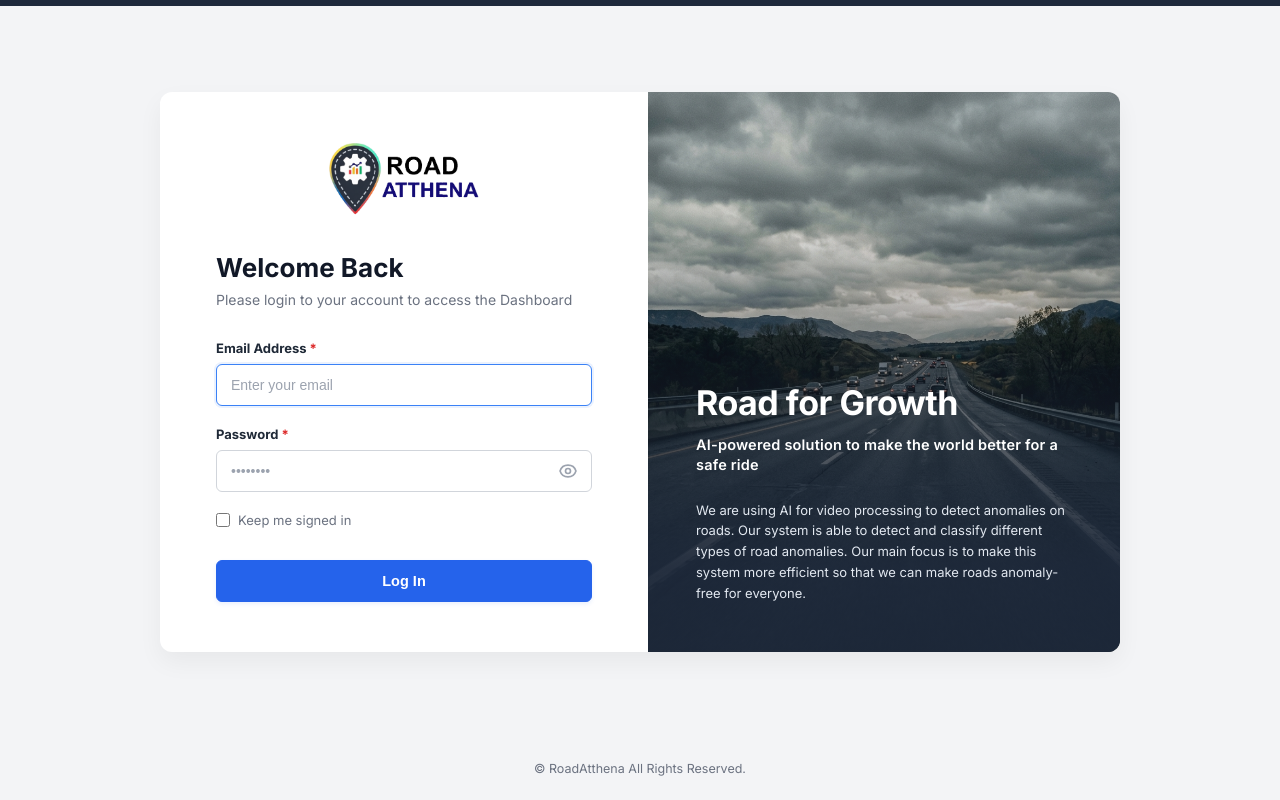
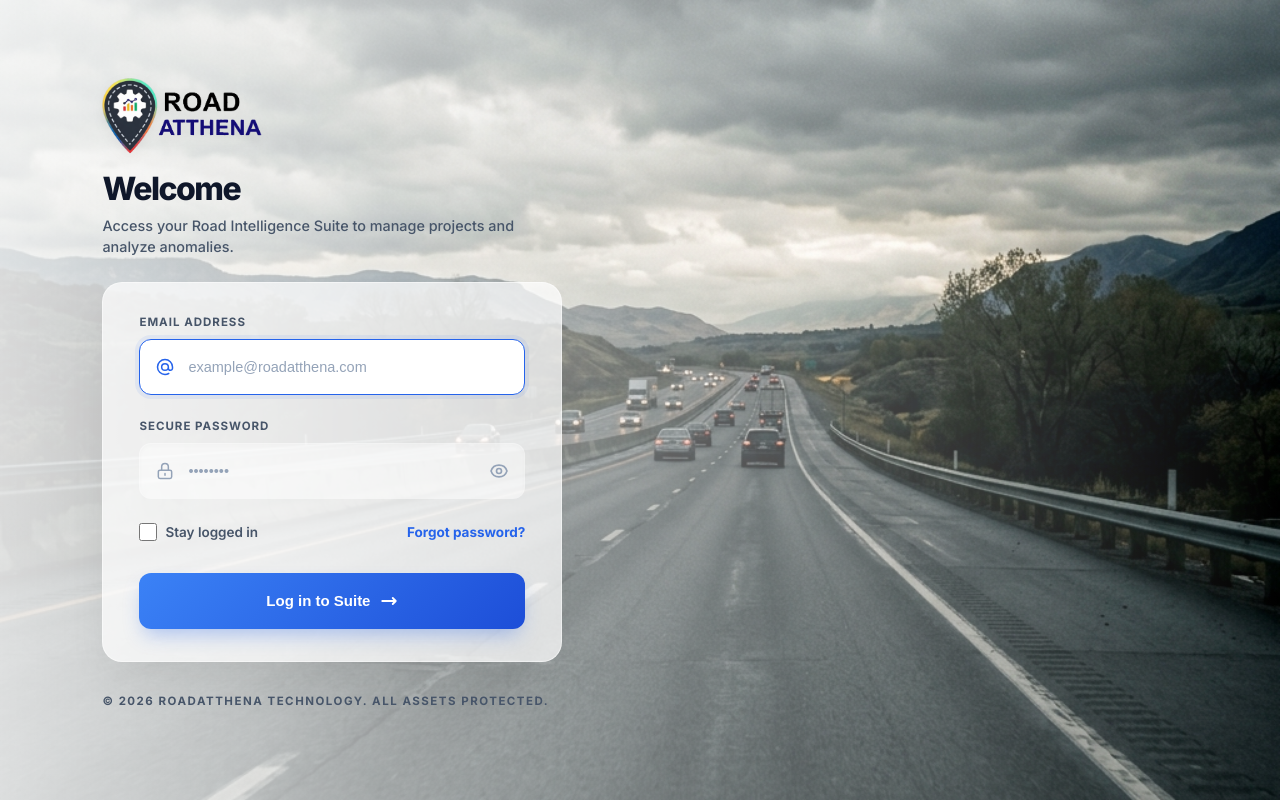
Before and after one commit to Yuvraj-pb23/RA-NEW, a Django app: page /dashboard/login/ in a window 1280 px wide. Run offline with Django 4.2, Linux system fonts and the light colour scheme; parts of the project's set-up code (start-up, migrations or seed data) failed here and were passed over.

Commit message:
Update UI elements for consistency and improve user experience in login and landing pages

```diff
--- a/backend/templates/dashboard/gis.html
+++ b/backend/templates/dashboard/gis.html
@@ -1166,7 +1166,7 @@
                 projects: 0, roads: 0, length: 0, orgUnits: 0,
                 byType: {
                     'NH': { count: 0, color: '#1d4ed8' },
-                    'SH': { count: 0, color: '#15803d' },
+                    'SH': { count: 0, color: '#3b82f6' },
                     'MDR': { count: 0, color: '#b45309' },
                     'ODR': { count: 0, color: '#7c3aed' },
                     'VR': { count: 0, color: '#0369a1' },
@@ -1434,7 +1434,7 @@
                             : [];
                         if (coords.length < 2) return;
 
-                        const colors = { NH: '#1d4ed8', SH: '#15803d', MDR: '#b45309', ODR: '#7c3aed', VR: '#0369a1' };
+                        const colors = { NH: '#1d4ed8', SH: '#3b82f6', MDR: '#b45309', ODR: '#7c3aed', VR: '#0369a1' };
                         const color = colors[r.road_type] || '#4f46e5';
                         const lengthDisplay = r.length ? parseFloat(r.length).toFixed(3) : (r.length_km ? parseFloat(r.length_km).toFixed(3) : '—');
                         const gpxBadge = r.gpx_file ? '<span style="background:#dbeafe;color:#1d4ed8;font-size:10px;padding:1px 6px;border-radius:4px;margin-left:4px;font-weight:600;">GPX</span>' : '';
--- a/backend/templates/dashboard/login.html
+++ b/backend/templates/dashboard/login.html
@@ -4,199 +4,266 @@
 <head>
     <meta charset="UTF-8">
     <meta name="viewport" content="width=device-width, initial-scale=1.0">
-    <title>Login — RoadAtthena</title>
+    <title>RoadAtthena Unified — Login</title>
     <link rel="preconnect" href="https://fonts.googleapis.com">
-    <link href="https://fonts.googleapis.com/css2?family=Inter:wght@400;500;600;700&display=swap" rel="stylesheet">
+    <link href="https://fonts.googleapis.com/css2?family=Inter:wght@400;500;600;700;800&display=swap" rel="stylesheet">
     <style>
-        * { box-sizing: border-box; margin: 0; padding: 0; }
+        :root {
+            --primary-blue: #2563eb;
+            --primary-blue-gradient: linear-gradient(135deg, #3b82f6 0%, #1d4ed8 100%);
+            --glass-bg: rgba(255, 255, 255, 0.72);
+            --glass-border: rgba(255, 255, 255, 0.45);
+            --text-dark: #0f172a;
+            --text-muted: #475569;
+        }
+
+        * { margin: 0; padding: 0; box-sizing: border-box; }
+
         body {
             font-family: 'Inter', sans-serif;
-            background: #f3f4f6;
             min-height: 100vh;
+            color: var(--text-dark);
+            background: #000 url('{% static "img/highway_bg.png" %}') center/cover no-repeat fixed;
             display: flex;
-            flex-direction: column;
-            border-top: 6px solid #1e293b;
-            color: #1f2937;
+            align-items: center;
+            justify-content: flex-start;
+            padding: 2.5vh 8%;
+            position: relative;
+            overflow-y: auto; /* Allow scroll if content exceeds screen height */
         }
 
-        .login-wrapper {
-            flex: 1;
-            display: flex;
-            align-items: center;
-            justify-content: center;
-            padding: 24px;
+        /* The sophisticated "Crystal" overlay - defining modern SaaS */
+        .page-overlay {
+            position: fixed;
+            top: 0; left: 0; width: 100%; height: 100%;
+            background: linear-gradient(90deg,
+                rgba(255, 255, 255, 0.85) 0%,
+                rgba(255, 255, 255, 0.7) 20%,
+                rgba(255, 255, 255, 0.4) 50%,
+                rgba(255, 255, 255, 0) 100%
+            );
+            z-index: 1;
         }
 
-        .login-card {
-            display: flex;
-            background: #fff;
-            border-radius: 12px;
-            overflow: hidden;
-            width: 100%;
-            max-width: 960px;
-            box-shadow: 0 10px 25px rgba(0,0,0,0.05);
-            min-height: 560px;
+        /* Animations */
+        @keyframes fadeInDown {
+            from { opacity: 0; transform: translateY(-20px); }
+            to { opacity: 1; transform: translateY(0); }
+        }
+        @keyframes fadeInUp {
+            from { opacity: 0; transform: translateY(20px); }
+            to { opacity: 1; transform: translateY(0); }
         }
 
-        .login-left {
-            flex: 1;
-            padding: 48px 56px;
-            display: flex;
-            flex-direction: column;
-            justify-content: center;
+        .form-column {
+            position: relative;
+            z-index: 10;
+            width: 100%;
+            max-width: 460px;
+            animation: fadeInDown 0.8s cubic-bezier(0.16, 1, 0.3, 1) forwards;
         }
 
         .brand-header {
             display: flex;
             align-items: center;
-            justify-content: center;
-            gap: 12px;
-            margin-bottom: 36px;
+            margin-bottom: 2vh;
+            opacity: 0;
+            animation: fadeInUp 0.8s 0.2s forwards;
         }
 
         .brand-logo {
-            max-width: 150px;
+            max-width: 160px;
             height: auto;
             object-fit: contain;
-            display: block;
+            filter: drop-shadow(0 4px 6px rgba(0,0,0,0.05));
         }
 
-        h2 { font-size: 26px; font-weight: 700; color: #111827; margin-bottom: 8px; text-align: left; }
-        p.subtitle { font-size: 14px; color: #6b7280; margin-bottom: 32px; text-align: left; }
+        .intro-text h1 {
+            font-size: clamp(28px, 4vh, 38px);
+            font-weight: 800;
+            color: var(--text-dark);
+            margin-bottom: 8px;
+            letter-spacing: -1.5px;
+            line-height: 1.1;
+        }
+        .intro-text p {
+            font-size: clamp(14px, 1.8vh, 15.5px);
+            font-weight: 500;
+            color: var(--text-muted);
+            margin-bottom: 3vh;
+            line-height: 1.5;
+        }
 
-        .form-group { margin-bottom: 20px; text-align: left; }
+        .login-card {
+            background: var(--glass-bg);
+            backdrop-filter: blur(28px) saturate(180%);
+            -webkit-backdrop-filter: blur(28px) saturate(180%);
+            border: 1px solid var(--glass-border);
+            border-radius: 20px;
+            padding: clamp(20px, 4vh, 36px) clamp(20px, 4vw, 36px);
+            box-shadow: 0 25px 50px -12px rgba(0, 0, 0, 0.08);
+            opacity: 0;
+            animation: fadeInUp 0.8s 0.4s forwards;
+        }
+
+        .form-group { margin-bottom: 24px; position: relative; }
         .form-label {
             display: block;
-            font-size: 13px;
+            font-size: 11.5px;
             font-weight: 700;
-            color: #1f2937;
-            margin-bottom: 8px;
+            color: var(--text-muted);
+            margin-bottom: 10px;
+            text-transform: uppercase;
+            letter-spacing: 1px;
         }
-        .form-label span { color: #dc2626; } /* Red asterisk */
 
-        .input-wrapper {
-            position: relative;
-            display: flex;
-            align-items: center;
-        }
+        .input-wrapper { display: flex; align-items: center; position: relative; }
 
         .form-control {
             width: 100%;
-            padding: 12px 14px;
-            border: 1px solid #d1d5db;
-            border-radius: 6px;
-            font-size: 14px;
+            height: 56px;
+            padding: 0 48px;
+            background: rgba(255, 255, 255, 0.5);
+            border: 1.5px solid transparent;
+            border-radius: 12px;
+            font-size: 14.5px;
+            font-weight: 600;
             outline: none;
-            transition: border-color 0.2s;
-            color: #111827;
+            transition: all 0.3s cubic-bezier(0.4, 0, 0.2, 1);
+            color: var(--text-dark);
+            box-shadow: inset 0 2px 4px rgba(0,0,0,0.02);
         }
-        .form-control::placeholder { color: #9ca3af; font-weight: 400; }
-        .form-control:focus { border-color: #3b82f6; box-shadow: 0 0 0 2px rgba(59, 130, 246, 0.1); }
+        .form-control::placeholder { color: #94a3b8; font-weight: 500; }
+
+        .form-control:focus {
+            background: #fff;
+            border-color: var(--primary-blue);
+            box-shadow: 0 0 0 4px rgba(37, 99, 235, 0.08);
+        }
+
+        .input-icon-left {
+            position: absolute;
+            left: 16px;
+            width: 20px;
+            height: 20px;
+            color: #94a3b8;
+            transition: color 0.3s;
+            pointer-events: none;
+        }
+        .form-control:focus + .input-icon-left { color: var(--primary-blue); }
 
         .eye-icon {
             position: absolute;
-            right: 14px;
-            color: #9ca3af;
+            right: 16px;
+            color: #94a3b8;
             cursor: pointer;
             width: 20px;
             height: 20px;
+            transition: color 0.2s;
         }
-        .eye-icon:hover { color: #6b7280; }
+        .eye-icon:hover { color: var(--text-dark); }
 
-        .remember-row {
+        .remember-forgot {
+            display: flex;
+            justify-content: space-between;
+            align-items: center;
+            margin-bottom: 4vh;
+            margin-top: 10px;
+        }
+        .check-group { display: flex; align-items: center; gap: 8px; }
+        .check-group input {
+            width: 18px; height: 18px; border-radius: 6px; accent-color: var(--primary-blue); cursor: pointer;
+        }
+        .check-group label { font-size: 13.5px; font-weight: 600; color: var(--text-muted); cursor: pointer; }
+
+        .forgot-link {
+            font-size: 13.5px;
+            font-weight: 700;
+            color: var(--primary-blue);
+            text-decoration: none;
+            transition: opacity 0.2s;
+        }
+        .forgot-link:hover { opacity: 0.8; }
+
+        .btn-submit {
+            width: 100%;
+            height: 56px;
+            background: var(--primary-blue-gradient);
+            color: #fff;
+            border: none;
+            border-radius: 12px;
+            font-size: 15px;
+            font-weight: 700;
+            cursor: pointer;
+            box-shadow: 0 10px 20px -5px rgba(37, 99, 235, 0.35);
+            transition: all 0.3s cubic-bezier(0.4, 0, 0.2, 1);
             display: flex;
             align-items: center;
-            gap: 8px;
-            margin-bottom: 32px;
-            margin-top: 10px;
+            justify-content: center;
+            gap: 10px;
         }
-        .remember-row input {
-            width: 14px; height: 14px; border-radius: 4px; border: 1px solid #d1d5db; cursor: pointer;
+        .btn-submit:hover {
+            transform: translateY(-2px);
+            box-shadow: 0 15px 30px -5px rgba(37, 99, 235, 0.45);
         }
-        .remember-row label {
-            font-size: 13px; color: #6b7280; cursor: pointer;
+        .btn-submit:active { transform: translateY(0); }
+
+        .error-msg {
+            background: #fef2f2;
+            border-left: 4px solid #ef4444;
+            padding: 14px 18px;
+            border-radius: 8px;
+            color: #dc2626;
+            font-size: 13.5px;
+            font-weight: 600;
+            margin-bottom: 24px;
+            display: flex;
+            align-items: center;
+            gap: 10px;
         }
 
-        .button-row { display: flex; gap: 12px; }
-        .btn {
-            flex: 1;
-            padding: 12px;
-            font-size: 14.5px;
-            font-weight: 600;
-            border-radius: 6px;
-            cursor: pointer;
-            text-align: center;
-            transition: all 0.2s;
+        .legal-footer {
+            position: relative;
+            margin-top: 4vh;
+            padding-bottom: 2vh;
+            left: 0;
+            z-index: 10;
+            font-size: 11.5px;
+            font-weight: 700;
+            color: var(--text-muted);
+            text-transform: uppercase;
+            letter-spacing: 1.5px;
+            opacity: 0;
+            animation: fadeIn 1s 1s forwards;
         }
-        .btn-primary {
-            background: #2563eb; color: #fff; border: 1px solid #2563eb; box-shadow: 0 2px 4px rgba(37,99,235,0.1);
-        }
-        .btn-primary:hover { background: #1d4ed8; }
-        .btn-outline {
-            background: #fff; color: #2563eb; border: 1px solid #60a5fa;
-        }
-        .btn-outline:hover { background: #eff6ff; border-color: #3b82f6; }
+        @keyframes fadeIn { to { opacity: 1; } }
 
-        .error-banner {
-            background: #fef2f2; border: 1px solid #fecaca; color: #ef4444;
-            padding: 10px 14px; border-radius: 6px; font-size: 13px; font-weight: 500;
-            margin-bottom: 24px; display: flex; align-items: center; gap: 8px;
-        }
-
-        /* RIGHT PANEL */
-        .login-right {
-            flex: 1;
-            background: url('{% static "img/highway_bg.png" %}') center/cover no-repeat;
-            position: relative;
-            display: flex;
-            align-items: flex-end;
-            padding: 48px;
-            color: #fff;
-        }
-        .gradient-overlay {
-            position: absolute;
-            inset: 0;
-            background: linear-gradient(to bottom, rgba(30,41,59,0) 20%, rgba(30,41,59,0.92) 85%);
-            z-index: 1;
-        }
-        .right-content {
-            position: relative;
-            z-index: 2;
-        }
-        .right-content h1 { font-size: 34px; font-weight: 700; margin-bottom: 12px; letter-spacing: -0.5px; }
-        .right-content h3 { font-size: 14.5px; font-weight: 600; margin-bottom: 24px; line-height: 1.4; letter-spacing: 0.2px; }
-        .right-content p { font-size: 13px; font-weight: 400; color: #e2e8f0; line-height: 1.6; }
-
-        .footer-note {
-            text-align: center;
-            font-size: 12.5px;
-            color: #6b7280;
-            padding: 24px;
-        }
-
-        @media (max-width: 800px) {
-            .login-card { flex-direction: column; }
-            .login-right { display: none; }
-            .login-left { padding: 32px 24px; }
+        @media (max-width: 900px) {
+            body { justify-content: center; padding: 24px 8%; align-items: flex-start; }
+            .page-overlay { background: rgba(255, 255, 255, 0.94); }
+            .form-column { margin-top: 40px; }
+            .legal-footer { left: 0; width: 100%; text-align: center; bottom: 20px; }
         }
     </style>
 </head>
 <body>
-    <div class="login-wrapper">
+    <div class="page-overlay"></div>
+
+    <div class="form-column">
+        <header class="brand-header">
+            <img src="{% static 'img/logo_full.png' %}" alt="RoadAtthena Logo" class="brand-logo">
+        </header>
+
+        <section class="intro-text">
+            <h1 id="dynamic-greeting">Welcome back</h1>
+            <p>Access your Road Intelligence Suite to manage projects and analyze anomalies.</p>
+        </section>
+
         <div class="login-card">
-
-            <!-- Left Form Side -->
-            <div class="login-left">
-                <div class="brand-header">
-                    <img src="{% static 'img/logo_full.png' %}" alt="RoadAtthena Logo" class="brand-logo">
-                </div>
-                <h2>Welcome Back</h2>
-                <p class="subtitle">Please login to your account to access the Dashboard</p>
-
             {% if form.errors or request.GET.error == '1' %}
-                <div class="error-banner">
-                    <svg width="16" height="16" fill="currentColor" viewBox="0 0 20 20"><path fill-rule="evenodd" d="M10 18a8 8 0 100-16 8 8 0 000 16zM8.707 7.293a1 1 0 00-1.414 1.414L8.586 10l-1.293 1.293a1 1 0 101.414 1.414L10 11.414l1.293 1.293a1 1 0 001.414-1.414L11.414 10l1.293-1.293a1 1 0 00-1.414-1.414L10 8.586 8.707 7.293z" clip-rule="evenodd"></path></svg>
-                    Invalid email or password.
+            <div class="error-msg">
+                <svg width="18" height="18" fill="currentColor" viewBox="0 0 20 20"><path fill-rule="evenodd" d="M10 18a8 8 0 100-16 8 8 0 000 16zM8.707 7.293a1 1 0 00-1.414 1.414L8.586 10l-1.293 1.293a1 1 0 101.414 1.414L10 11.414l1.293 1.293a1 1 0 001.414-1.414L11.414 10l1.293-1.293a1 1 0 00-1.414-1.414L10 8.586 8.707 7.293z" clip-rule="evenodd"></path></svg>
+                Authentication failed. Please verify your credentials.
             </div>
             {% endif %}
 
@@ -205,15 +272,22 @@
                 <input type="hidden" name="next" value="{{ next|default:'/dashboard/' }}">
 
                 <div class="form-group">
-                        <label class="form-label" for="id_username">Email Address <span>*</span></label>
-                        <input type="email" name="username" id="id_username" class="form-control" placeholder="Enter your email" required autocomplete="email" autofocus>
+                    <label class="form-label">Email Address</label>
+                    <div class="input-wrapper">
+                        <input type="email" name="username" id="id_username" class="form-control" placeholder="example@roadatthena.com" required autocomplete="email" autofocus>
+                        <svg class="input-icon-left" fill="none" viewBox="0 0 24 24" stroke="currentColor">
+                            <path stroke-linecap="round" stroke-linejoin="round" stroke-width="1.8" d="M16 12a4 4 0 10-8 0 4 4 0 008 0zm0 0v1.5a2.5 2.5 0 005 0V12a9 9 0 10-9 9m4.5-1.206a8.959 8.959 0 01-4.5 1.206" />
+                        </svg>
+                    </div>
                 </div>
 
                 <div class="form-group">
-                        <label class="form-label" for="id_password">Password <span>*</span></label>
+                    <label class="form-label">Secure Password</label>
                     <div class="input-wrapper">
                         <input type="password" name="password" id="id_password" class="form-control" placeholder="••••••••" required autocomplete="current-password">
-                            <!-- SVG Eye Icon -->
+                        <svg class="input-icon-left" fill="none" viewBox="0 0 24 24" stroke="currentColor">
+                            <path stroke-linecap="round" stroke-linejoin="round" stroke-width="1.8" d="M12 15v2m-6 4h12a2 2 0 002-2v-6a2 2 0 00-2-2H6a2 2 0 00-2 2v6a2 2 0 002 2zm10-10V7a4 4 0 00-8 0v4h8z" />
+                        </svg>
                         <svg class="eye-icon" onclick="togglePassword()" fill="none" viewBox="0 0 24 24" stroke="currentColor">
                             <path stroke-linecap="round" stroke-linejoin="round" stroke-width="2" d="M15 12a3 3 0 11-6 0 3 3 0 016 0z" />
                             <path stroke-linecap="round" stroke-linejoin="round" stroke-width="2" d="M2.458 12C3.732 7.943 7.523 5 12 5c4.478 0 8.268 2.943 9.542 7-1.274 4.057-5.064 7-9.542 7-4.477 0-8.268-2.943-9.542-7z" />
@@ -221,42 +295,42 @@
                     </div>
                 </div>
 
-                    <div class="remember-row">
+                <div class="remember-forgot">
+                    <div class="check-group">
                         <input type="checkbox" id="remember_me" name="remember_me">
-                        <label for="remember_me">Keep me signed in</label>
+                        <label for="remember_me">Stay logged in</label>
+                    </div>
+                    <a href="#" class="forgot-link">Forgot password?</a>
                 </div>
 
-                    <div class="button-row">
-                        <button type="submit" class="btn btn-primary">Log In</button>
-                    </div>
+                <button type="submit" class="btn-submit">
+                    Log in to Suite
+                    <svg width="18" height="18" fill="none" viewBox="0 0 24 24" stroke="currentColor">
+                        <path stroke-linecap="round" stroke-linejoin="round" stroke-width="2.5" d="M17 8l4 4m0 0l-4 4m4-4H3" />
+                    </svg>
+                </button>
             </form>
         </div>
-
-            <!-- Right Image Side -->
-            <div class="login-right">
-                <div class="gradient-overlay"></div>
-                <div class="right-content">
-                    <h1>Road for Growth</h1>
-                    <h3>AI-powered solution to make the world better for a safe ride</h3>
-                    <p>We are using AI for video processing to detect anomalies on roads. Our system is able to detect and classify different types of road anomalies. Our main focus is to make this system more efficient so that we can make roads anomaly-free for everyone.</p>
-                </div>
-            </div>
-
-        </div>
-    </div>
-
-    <div class="footer-note">
-        © RoadAtthena All Rights Reserved.
+        <footer class="legal-footer">
+            © 2026 RoadAtthena Technology. All assets protected.
+        </footer>
     </div>
 
     <script>
+        // Dynamic Greeting Logic
+        const greetingEl = document.getElementById('dynamic-greeting');
+        const hasVisited = localStorage.getItem('ra_visited');
+
+        if (!hasVisited) {
+            greetingEl.textContent = 'Welcome';
+            localStorage.setItem('ra_visited', 'true');
+        } else {
+            greetingEl.textContent = 'Welcome back';
+        }
+
         function togglePassword() {
             const input = document.getElementById('id_password');
-            if (input.type === 'password') {
-                input.type = 'text';
-            } else {
-                input.type = 'password';
-            }
+            input.type = input.type === 'password' ? 'text' : 'password';
         }
     </script>
 </body>
--- a/backend/templates/landing.html
+++ b/backend/templates/landing.html
@@ -213,7 +213,7 @@
 
                     <div class="remember-row">
                         <input type="checkbox" id="remember_me" name="remember_me">
-                        <label for="remember_me">Keep me signed in</label>
+                        <label for="remember_me">Keep me logged in</label>
                     </div>
 
                     <div class="button-row">
```
Also changed, not shown: backend/db.sqlite3. Lines whose indentation alone changed are shown as unchanged.
